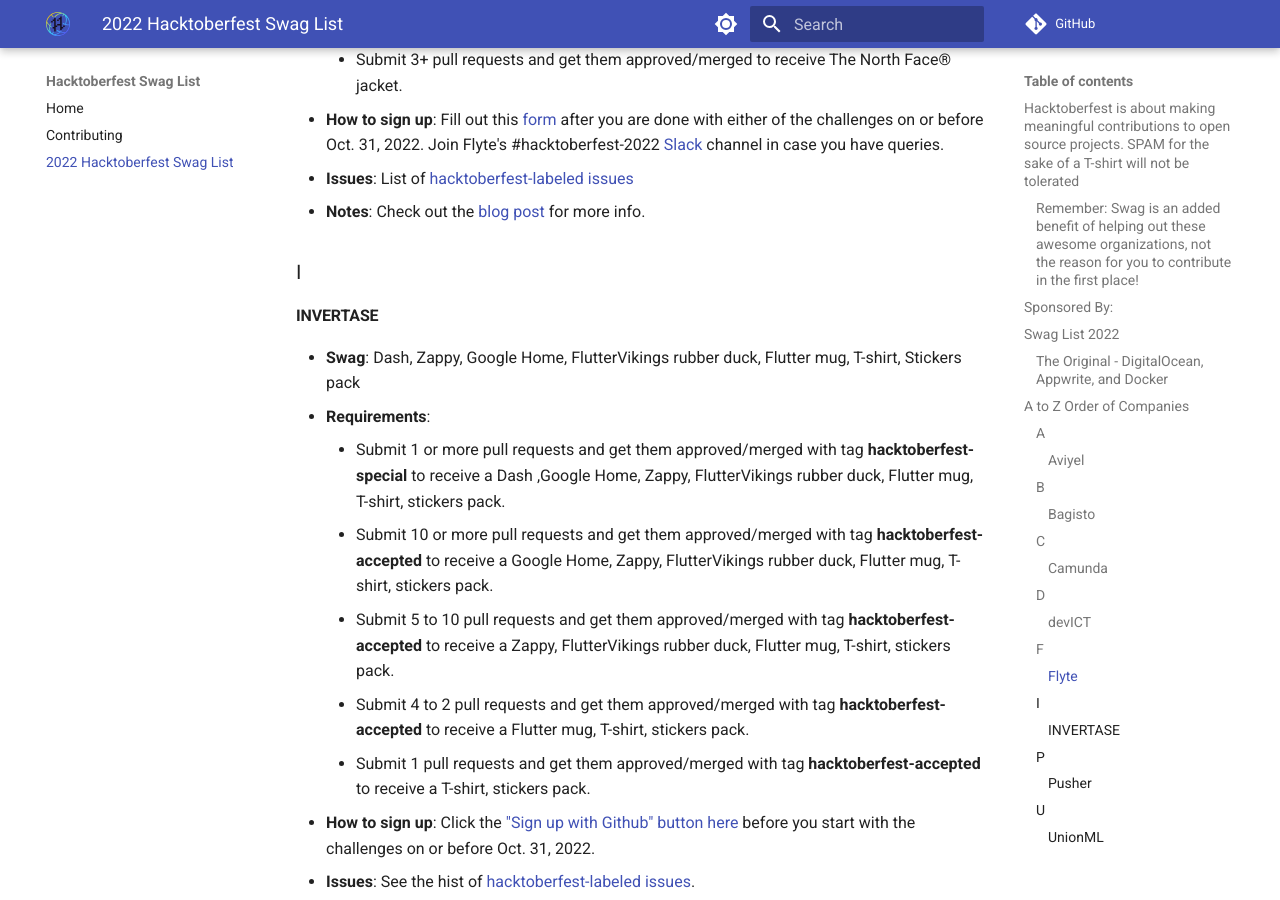
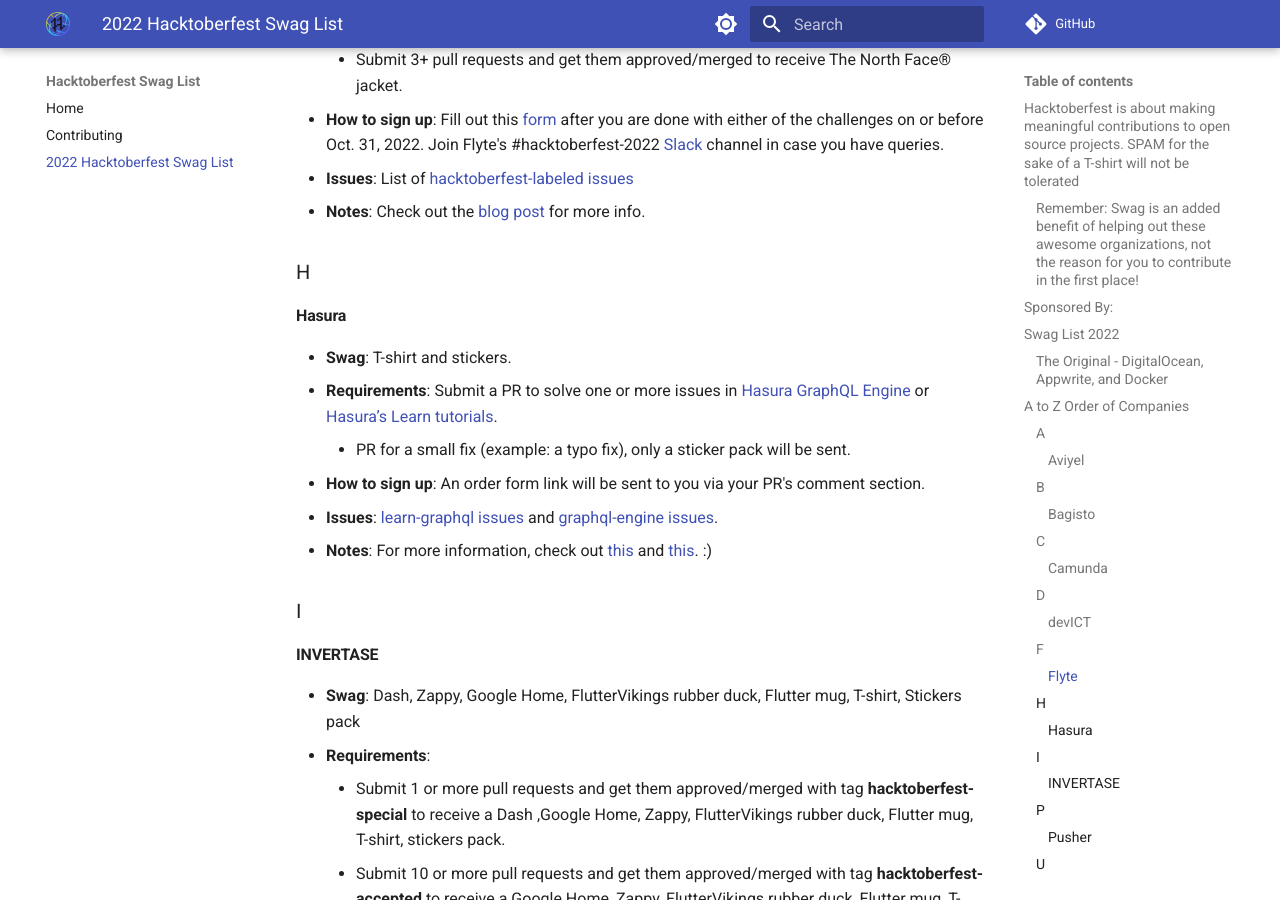
Before and after one commit to crweiner/hacktoberfest-swag-list, an MkDocs documentation site: the page built from docs/list.md, in a window 1280 px wide and 900 px high, scrolled down 3231 px. Built offline with MkDocs 1.6.1 and Material for MkDocs 9.7.7, drawn with Linux system fonts in a browser that asks for light colours; comment, search, counter and statistics services are not loaded.

Commit message:
Add Hasura to company list.

```diff
--- a/docs/list.md
+++ b/docs/list.md
@@ -94,6 +94,17 @@
 - **Issues**: List of [hacktoberfest-labeled issues](https://github.com/flyteorg/flyte/issues/2917)
 - **Notes**: Check out the [blog post](https://blog.flyte.org/meet-flyte-and-unionml-at-hacktoberfest-2022) for more info.
 
+### H
+
+#### **Hasura**
+
+- **Swag**: T-shirt and stickers.
+- **Requirements**: Submit a PR to solve one or more issues in [Hasura GraphQL Engine](https://github.com/hasura/graphql-engine) or [Hasura’s Learn tutorials](https://github.com/hasura/learn-graphql).
+    - PR for a small fix (example: a typo fix), only a sticker pack will be sent.
+- **How to sign up**: An order form link will be sent to you via your PR's comment section.
+- **Issues**: [learn-graphql issues](https://github.com/hasura/learn-graphql/issues) and [graphql-engine issues](https://github.com/hasura/graphql-engine/issues).
+- **Notes**: For more information, check out [this](https://hasura.io/blog/hasura-joins-hacktoberfest-3rd-year-in-a-row/) and [this](https://hasura.io/blog/with-hasura-celebrate-open-source-in-style-with-hacktoberfest/). :)
+
 ### I
 
 #### **INVERTASE**
```
